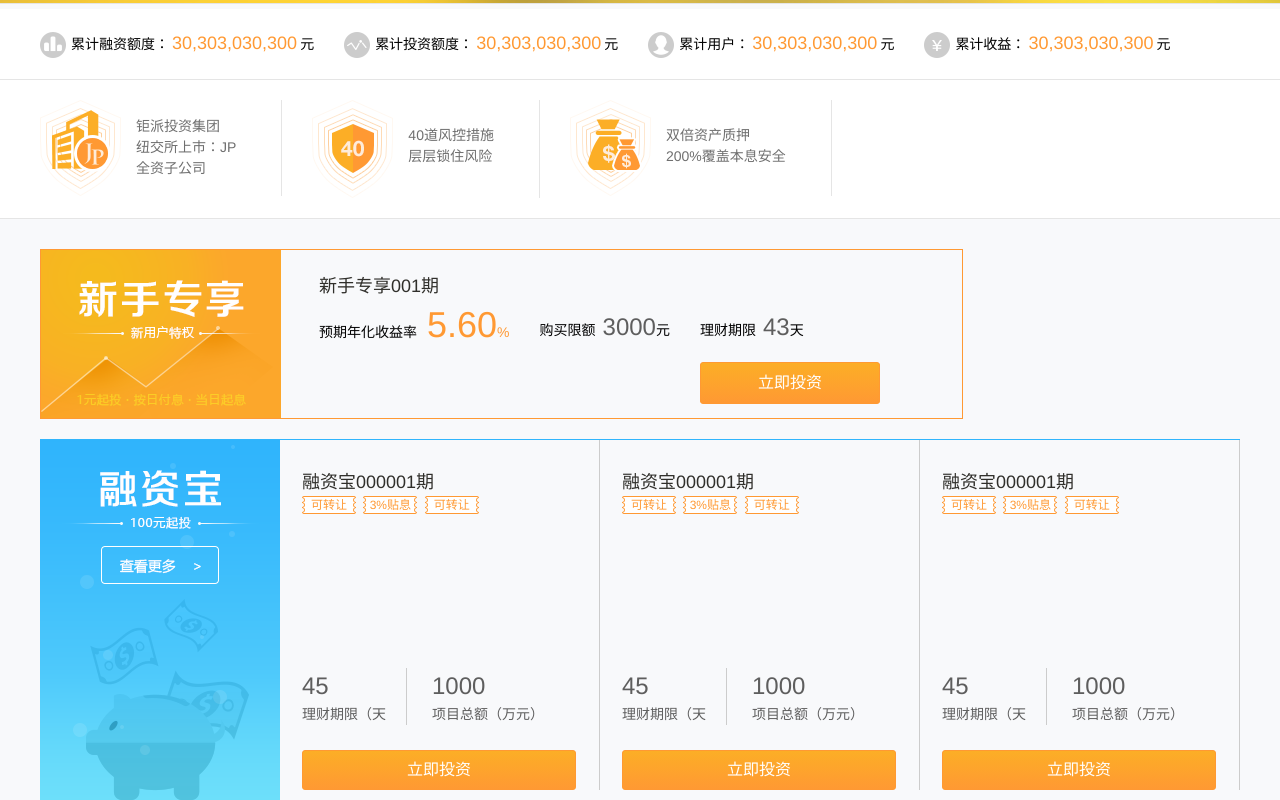
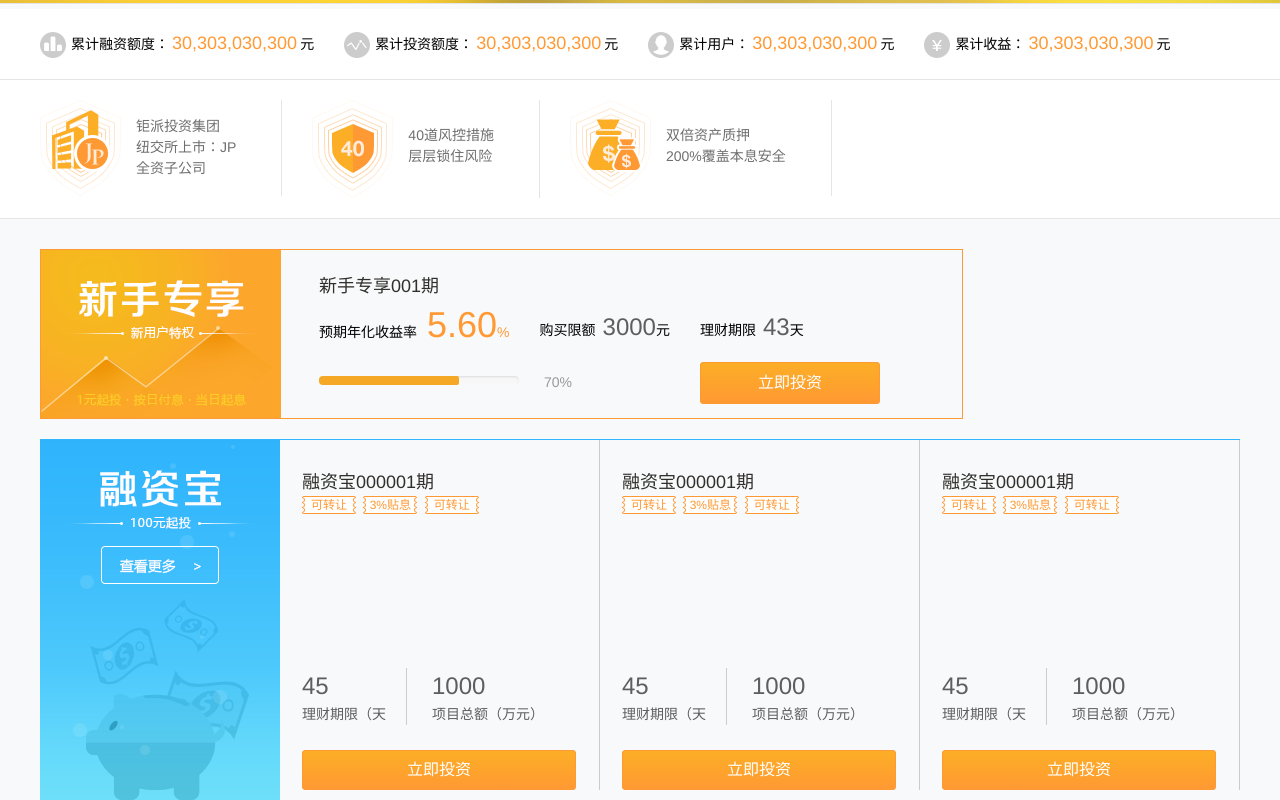
Before and after one commit to qqlucky1/safetou-pro, a website: page index.html in a window 1280 px wide. Shown: the part 648-1448 px from the top of the page. Drawn offline with nearby package versions, Linux system fonts and the light colour scheme.

Commit message:
添加进度条

```diff
--- a/index.html
+++ b/index.html
@@ -299,7 +299,15 @@
                     <td>理财期限<span class="number2">43</span>天</td>
                     </tr>
                   <tr>
-                      <td colspan="2"></td>
+                      <td colspan="2">
+                          <!--条形进度 百分比写在 内层div的width上-->
+                          <div class="pro-p">
+                              <div class="progress progress-striped active">
+                                  <div class="bar" style="width: 70%; height: 9px;"> </div>
+                              </div>
+                              <span class="pro-m-textpro">70%</span>
+                          </div>
+                      </td>
                       <td><a  href="#"  class="ui-button">立即投资</a></td>
                   </tr>
                 </table>
--- a/stylesheets/slider.css
+++ b/stylesheets/slider.css
@@ -660,13 +660,13 @@
     height: 9px;
     margin-bottom: 20px;
     border-radius: 4px;
-    margin-top: 10px;
+    margin-top: 19px;
     overflow: hidden;
     background-color: #F7F7F7;
     background-image: linear-gradient(to bottom, #F5F5F5, #F9F9F9);
     background-repeat: repeat-x;
     box-shadow: 0px 1px 2px rgba(0, 0, 0, 0.1) inset;
-    width: 167px;
+    width: 200px;
     float: left;
     -moz-border-radius-bottomleft: 4px;
     -moz-border-radius-bottomright: 4px;
@@ -684,8 +684,8 @@
 }
 .pro-m-textpro {
     display: inline-block;
-    margin-left: 5px;
-    color: #fdb323;
+    margin-left: 25px;
+    color: #999;
     line-height: 26px;
 }
 
```
